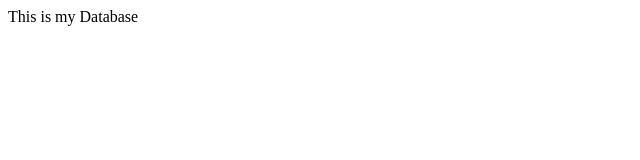
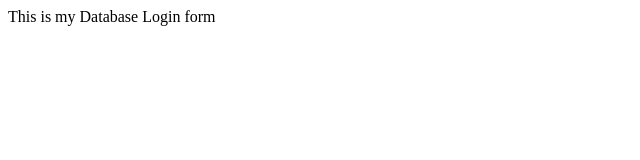
Before and after one commit to reptalus/myDatabase-sample, a plain HTML site: page index.html in a window 1280 px wide. Shown: the full height of the page, 0-640 px from the left. Drawn offline with Linux system fonts and the light colour scheme.

Commit message:
login form

```diff
--- a/index.html
+++ b/index.html
@@ -4,5 +4,6 @@
   </head>
   <body>
     This is my Database
+    Login form
   </body>
 </html>
--- /dev/null
+++ b/pippo1/temp.js
@@ -0,0 +1 @@
+console.log("pippo2");
```
Also changed, not shown: login.html (added, +1 -0 lines), log.txt (added).
